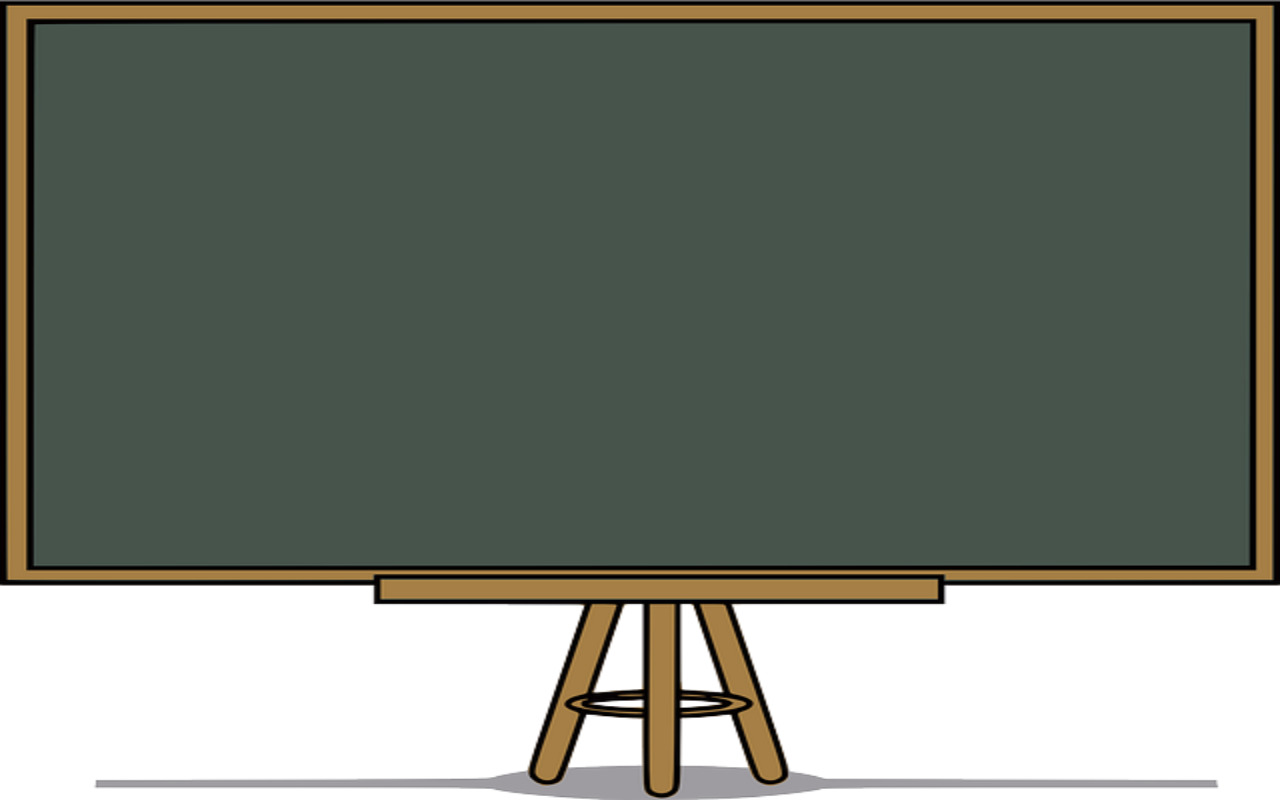
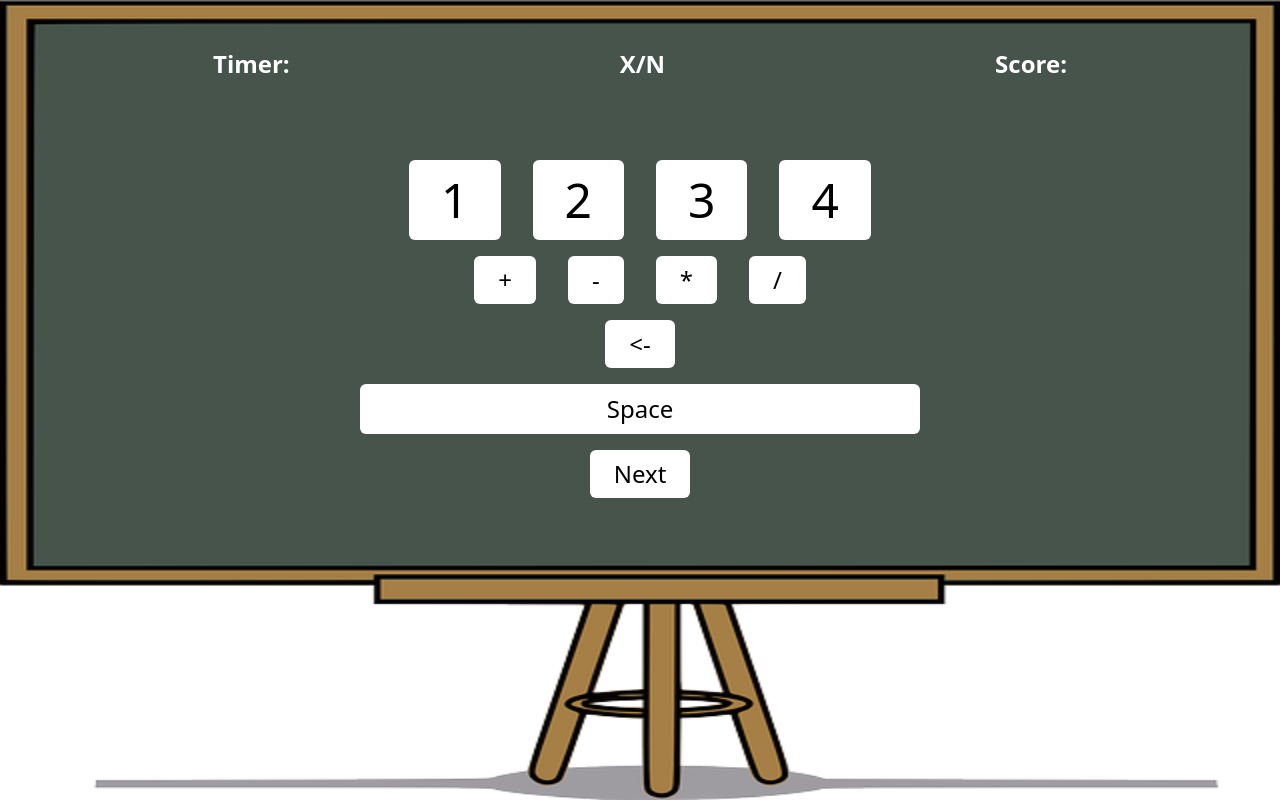
Before and after one commit to kanin-kearpimy/spin-wasm-tutorial, a website built with Parcel: page frontend/src/index.html in a window 1280 px wide. Built offline with nearby package versions, Linux system fonts and the light colour scheme.

Commit message:
UI of frontend

```diff
--- a/frontend/src/index.html
+++ b/frontend/src/index.html
@@ -9,6 +9,40 @@
     <title>24 Number Game!</title>
 </head>
 <body>
-    <main class="w-full h-screen"></main>
+    <main class="w-full flex flex-col h-screen p-12">
+        <div class="w-full flex flex-row justify-around text-white font-bold text-2xl">
+            <div>
+                Timer:
+            </div>
+            <div>
+                X/N
+            </div>
+            <div>
+                Score:
+            </div>
+        </div>
+        <div class="flex flex-row mx-auto mt-20 text-5xl">
+            <button id="number-1" class="number-calculate bg-white rounded-md py-4 px-8 mx-4 active:bg-slate-200">1</button>
+            <button id="number-2" class="number-calculate bg-white rounded-md py-4 px-8 mx-4 active:bg-slate-200">2</button>
+            <button id="number-3" class="number-calculate bg-white rounded-md py-4 px-8 mx-4 active:bg-slate-200">3</button>
+            <button id="number-4" class="number-calculate bg-white rounded-md py-4 px-8 mx-4 active:bg-slate-200">4</button>
+        </div>
+        <div class="flex flex-row mx-auto mt-4 text-2xl">
+            <button id="plus" class="number-calculate bg-white rounded-md py-2 px-6 mx-4 active:bg-slate-200">+</button>
+            <button id="minus" class="number-calculate bg-white rounded-md py-2 px-6 mx-4 active:bg-slate-200">-</button>
+            <button id="multiply" class="number-calculate bg-white rounded-md py-2 px-6 mx-4 active:bg-slate-200">*</button>
+            <button id="divide" class="number-calculate bg-white rounded-md py-2 px-6 mx-4 active:bg-slate-200">/</button>
+        </div>
+        <div class="flex flex-row mx-auto mt-4 text-2xl">
+            <button id="back" class="number-calculate bg-white rounded-md py-2 px-6 mx-4 active:bg-slate-200"><-</button>
+        </div>
+        <div class="flex flex-row mx-auto mt-4 text-2xl w-1/2">
+            <button id="space" class="number-calculate w-full h-[50px] bg-white rounded-md py-2 px-6 mx-4 active:bg-slate-200">Space</button>
+        </div>
+        <div class="flex flex-row mx-auto mt-4 text-2xl">
+            <button id="next" class="number-calculate bg-white rounded-md py-2 px-6 mx-4 active:bg-slate-200">Next</button>
+        </div>
+    </main>
+    <script src="js/index.js"></script>
 </body>
 </html>
```
Also changed, not shown: frontend/src/js/index.js (added).
